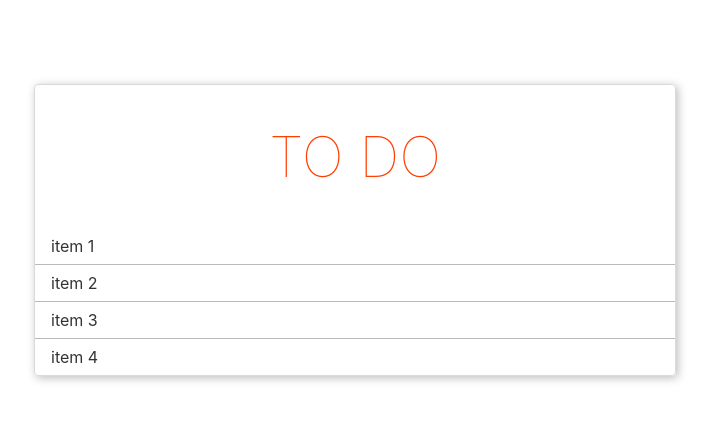
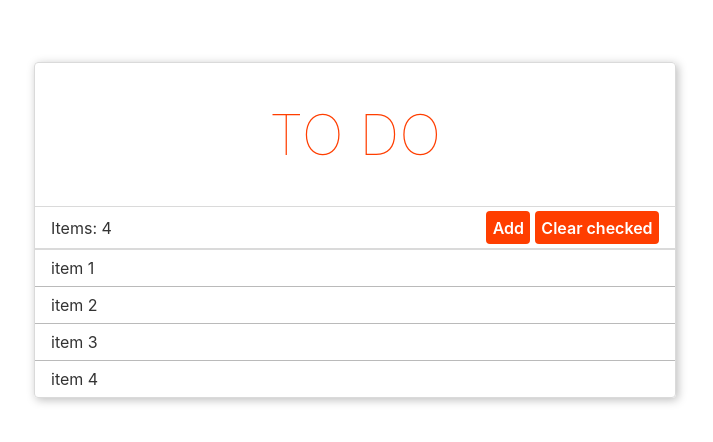
Before and after one commit to StasJDM/stelte-todo, a Svelte app: page / in a window 1280 px wide. Shown: the part 170-612 px from the top of the page, without its empty margins (285-998 px from the left). Built offline with nearby package versions, Linux system fonts and the light colour scheme.

Commit message:
Created todo-local-storage service and ToDoTopPanel service

```diff
--- /dev/null
+++ b/src/sevices/todo-local-storage.service.js
@@ -0,0 +1,20 @@
+const TODO_LIST_STORAGE_KEY = 'todo-list';
+const INITIAL_TODO_LIST = ['item 1', 'item 2', 'item 3', 'item 4'];
+
+const getList = () => {
+  const list = JSON.parse(localStorage.getItem(TODO_LIST_STORAGE_KEY));
+
+  if (list) {
+    return list.items;
+  }
+  localStorage.setItem(TODO_LIST_STORAGE_KEY, JSON.stringify({ items: INITIAL_TODO_LIST }));
+  return INITIAL_TODO_LIST;
+};
+
+const addItem = (item) => {
+  const actualList = getList();
+  const newList = [...actualList, item];
+  localStorage.setItem(TODO_LIST_STORAGE_KEY, JSON.stringify({ items: newList }));
+};
+
+module.exports = { getList, addItem };
--- a/src/todo-list/ToDoList.svelte
+++ b/src/todo-list/ToDoList.svelte
@@ -1,10 +1,22 @@
 <script>
   import ToDoItem from './ToDoItem.svelte';
-  let items = ['item 1', 'item 2', 'item 3', 'item 4'];
+  import ToDoTopPanel from './ToDoTopPanel.svelte';
+  import { getList, addItem } from '../sevices/todo-local-storage.service';
+
+  let items = getList();
+  $: itemsCount = items.length;
+
+  const onClickAddItem = () => {
+    addItem('new item');
+    items = getList();
+  };
+
+  const onClickClearChecked = () => {};
 </script>
 
 <main>
   <h1>To Do</h1>
+  <ToDoTopPanel {itemsCount} on:add={onClickAddItem} on:clearChecked={onClickClearChecked} />
   <div>
     {#each items as item}
       <ToDoItem class="item" text={item} />
--- /dev/null
+++ b/src/todo-list/ToDoTopPanel.svelte
@@ -0,0 +1,37 @@
+<script>
+  import { createEventDispatcher } from 'svelte';
+
+  import Button from '../components/Button.svelte';
+
+  let itemsCount = 0;
+  export { itemsCount };
+
+  const dispatch = createEventDispatcher();
+
+  const onClickAdd = () => {
+    dispatch('add');
+  };
+
+  const onClickClearChecked = () => {
+    dispatch('clearChecked');
+  };
+</script>
+
+<div class="panel-container">
+  <div>Items: {itemsCount}</div>
+  <div>
+    <Button on:click={onClickAdd} text={'Add'} />
+    <Button on:click={onClickClearChecked} text={'Clear checked'} />
+  </div>
+</div>
+
+<style>
+  .panel-container {
+    display: flex;
+    justify-content: space-between;
+    align-items: center;
+    padding: 4px 16px;
+    border-top: 1px solid #dadada;
+    border-bottom: 2px solid #dadada;
+  }
+</style>
```
